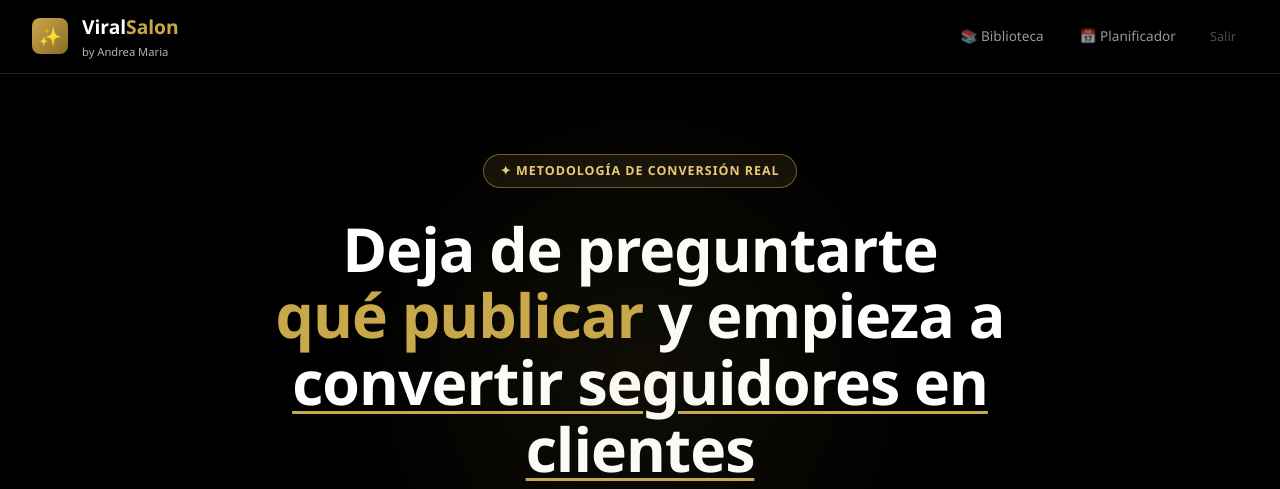
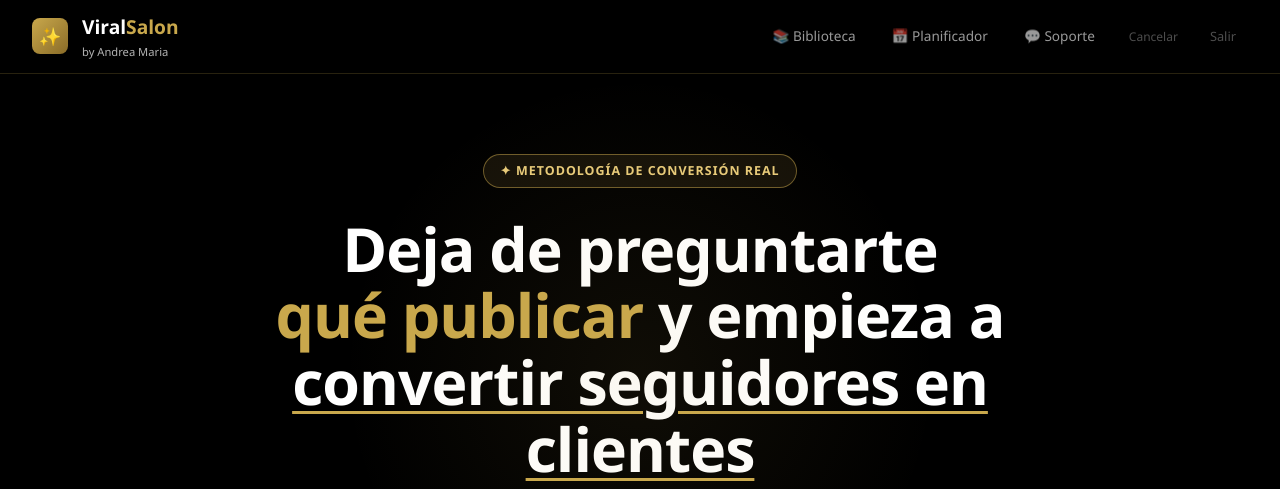
Before and after one commit to andreamariamlg-eng/viralsalon, a Flask app: template templates/index.html in a window 1280 px wide. Shown: the top 489 px of the page. Run offline with Flask 3, Linux system fonts and the light colour scheme; the template is opened without the code that fills it, so the values that code supplies are empty.

Commit message:
Update index.html

```diff
--- a/templates/index.html
+++ b/templates/index.html
@@ -155,6 +155,8 @@ textarea { resize:vertical; min-height:78px; }
   <div style="display:flex;align-items:center;gap:8px">
     <a href="/biblioteca" style="color:rgba(255,255,255,0.6);text-decoration:none;font-size:0.85rem;padding:7px 14px;border-radius:8px;transition:all 0.2s" onmouseover="this.style.color='#C9A84C'" onmouseout="this.style.color='rgba(255,255,255,0.6)'">📚 Biblioteca</a>
     <a href="/planificador" style="color:rgba(255,255,255,0.6);text-decoration:none;font-size:0.85rem;padding:7px 14px;border-radius:8px;transition:all 0.2s" onmouseover="this.style.color='#C9A84C'" onmouseout="this.style.color='rgba(255,255,255,0.6)'">📅 Planificador</a>
+    <a href="mailto:hola@andreamariaoficial.es" style="color:rgba(255,255,255,0.6);text-decoration:none;font-size:0.85rem;padding:7px 14px;border-radius:8px;transition:all 0.2s" onmouseover="this.style.color='#C9A84C'" onmouseout="this.style.color='rgba(255,255,255,0.6)'">💬 Soporte</a>
+    <a href="/cancelar" style="color:rgba(255,255,255,0.3);text-decoration:none;font-size:0.75rem;padding:7px 12px" onmouseover="this.style.color='rgba(255,255,255,0.6)'" onmouseout="this.style.color='rgba(255,255,255,0.3)'">Cancelar</a>
     <a href="/logout" style="color:rgba(255,255,255,0.3);text-decoration:none;font-size:0.8rem;padding:7px 12px">Salir</a>
   </div>
 </header>
@@ -301,7 +303,7 @@ textarea { resize:vertical; min-height:78px; }
   <div class="footer-credit">Creado por <strong>Andrea Maria</strong> — Experta en Contenido para Salones de Belleza</div>
   <a href="https://instagram.com/andreamariaoficiaal" target="_blank" class="footer-ig">📸 @andreamariaoficiaal</a>
   <div class="footer-line"></div>
-  <div class="footer-copy">Sistema Hook + Desarrollo + CTA para ManyChat · Diseñado para convertir contenido en citas reales</div>
+  <div class="footer-copy">¿Tienes alguna duda? Escríbenos a hola@andreamariaoficial.es ·Sistema Hook + Desarrollo + CTA para ManyChat · Diseñado para convertir contenido en citas reales</div>
 </footer>
 
 <script>
```
